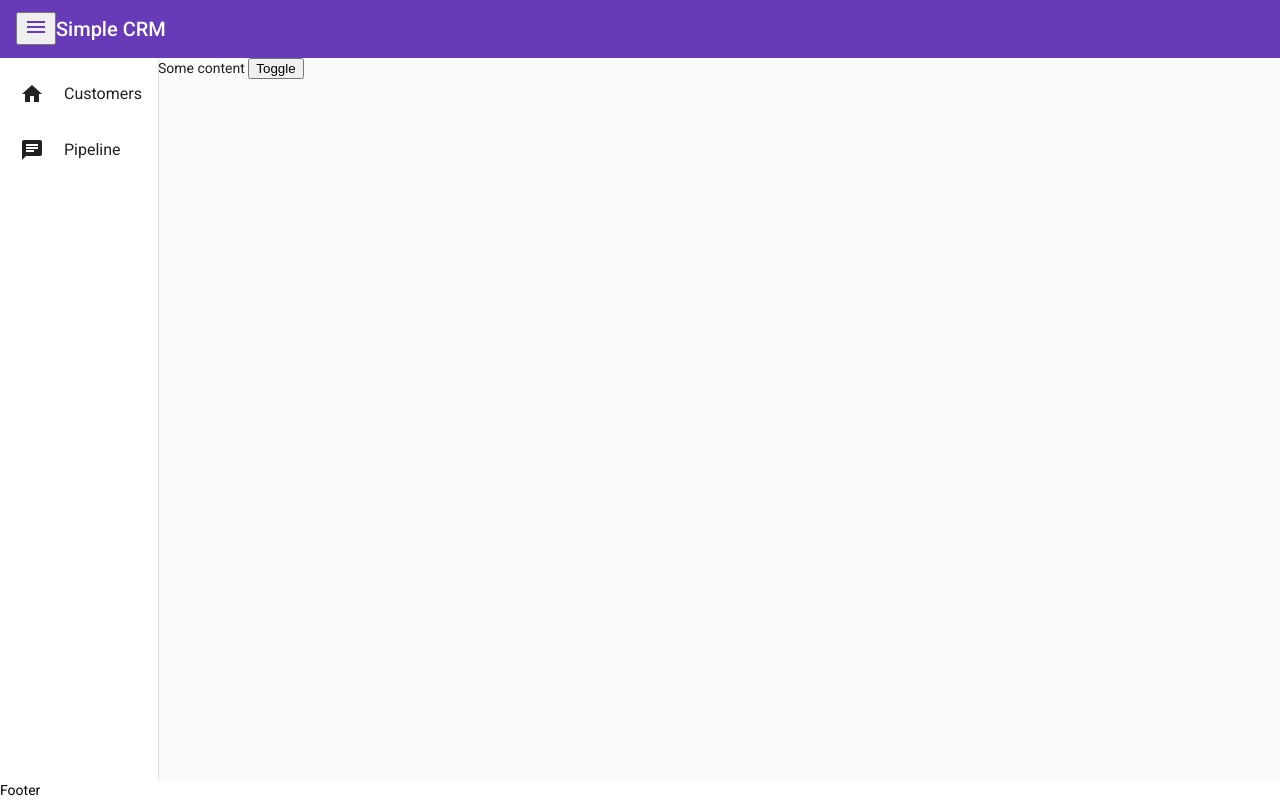
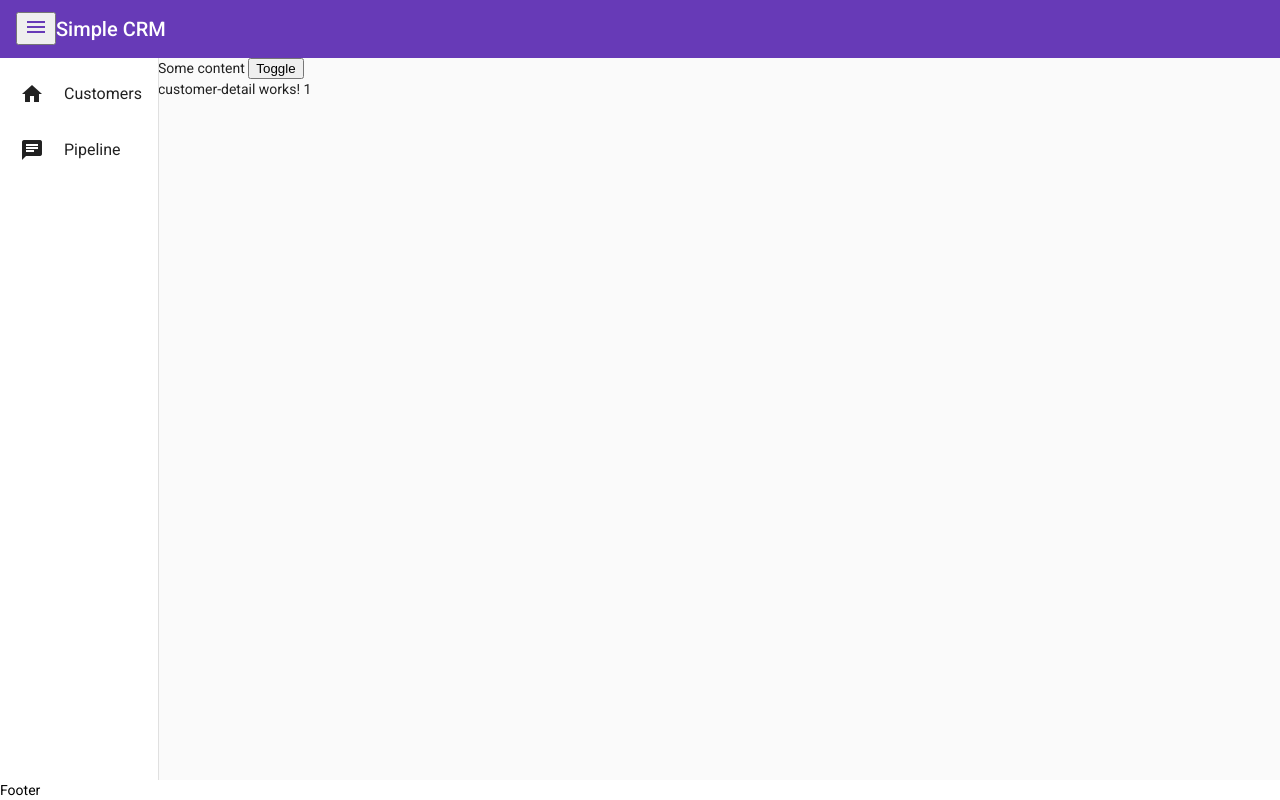
Before and after one commit to ggoedelman/AngularInDepth-starter, an Angular app in the folder simple-crm-cli/: page /customers/1 in a window 1280 px wide. Before the commit this address led to /. Built offline with nearby package versions, Linux system fonts and the light colour scheme.

Commit message:
62: Added Parameterized routing for a new customer detail component

```diff
--- /dev/null
+++ b/simple-crm-cli/src/app/customer/customer-detail/customer-detail.component.html
@@ -0,0 +1 @@
+<p>customer-detail works! {{customerId}}</p>
--- /dev/null
+++ b/simple-crm-cli/src/app/customer/customer-detail/customer-detail.component.ts
@@ -0,0 +1,21 @@
+import { Component, OnInit } from '@angular/core';
+import { ActivatedRoute } from '@angular/router';
+
+@Component({
+  selector: 'app-customer-detail',
+  templateUrl: './customer-detail.component.html',
+  styleUrls: ['./customer-detail.component.scss']
+})
+export class CustomerDetailComponent implements OnInit {
+  customerId: number;
+
+  constructor(
+    private route: ActivatedRoute,
+  ) {
+    this.customerId = +this.route.snapshot.params['id'];
+  }
+
+  ngOnInit(): void {
+  }
+
+}
--- a/simple-crm-cli/src/app/customer/customer.module.ts
+++ b/simple-crm-cli/src/app/customer/customer.module.ts
@@ -18,12 +18,14 @@ import {MatFormFieldModule} from '@angular/material/form-field';
 import {MatInputModule} from '@angular/material/input';
 import { MatOptionModule } from '@angular/material/core';
 import { MatSelectModule } from '@angular/material/select';
+import { CustomerDetailComponent } from './customer-detail/customer-detail.component';
 
 
 @NgModule({
   declarations: [
     CustomerListPageComponent,
-    CustomerCreateDialogComponent
+    CustomerCreateDialogComponent,
+    CustomerDetailComponent
   ],
   imports: [
     CommonModule,
```
Also changed, not shown: simple-crm-cli/src/app/customer/customer-routing.module.ts (+10 -0 lines), simple-crm-cli/src/app/customer/customer-detail/customer-detail.component.scss (added).
